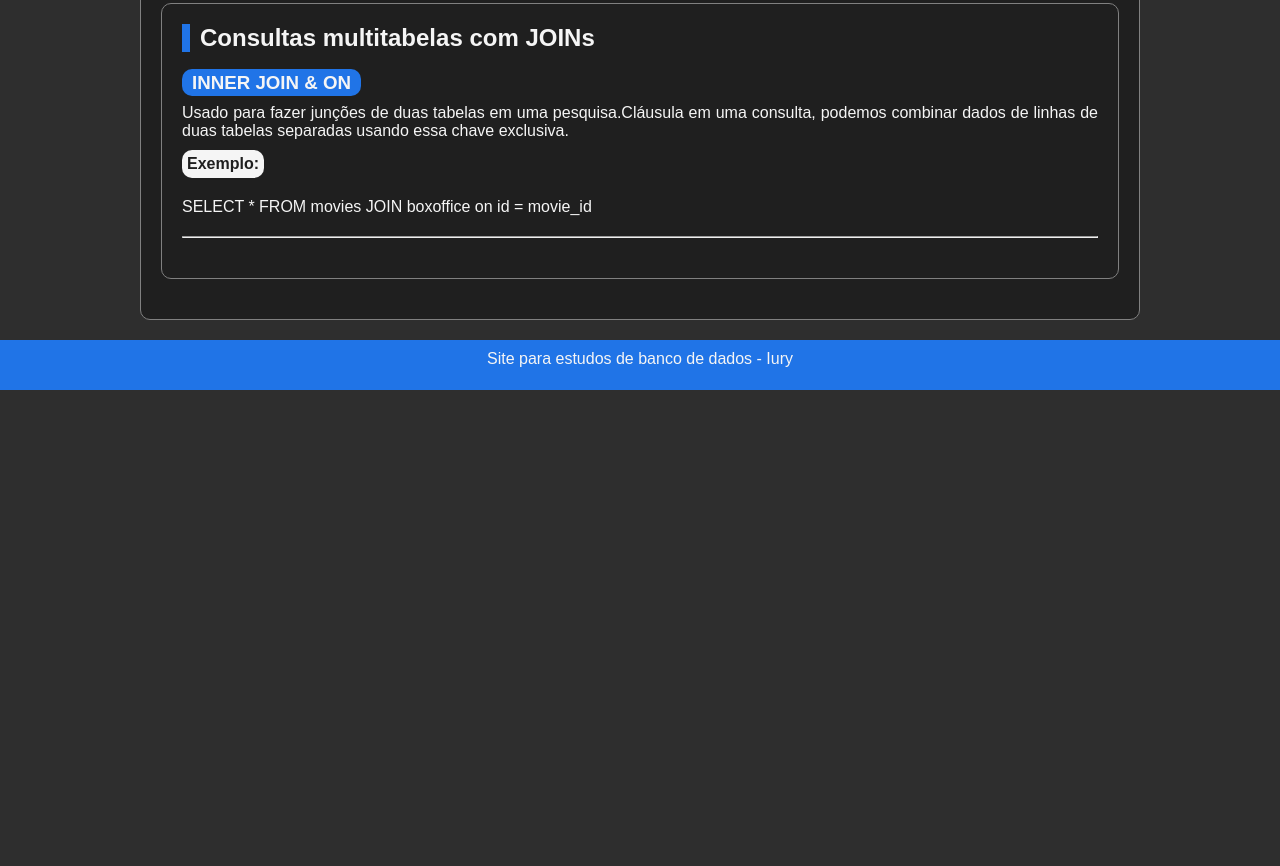
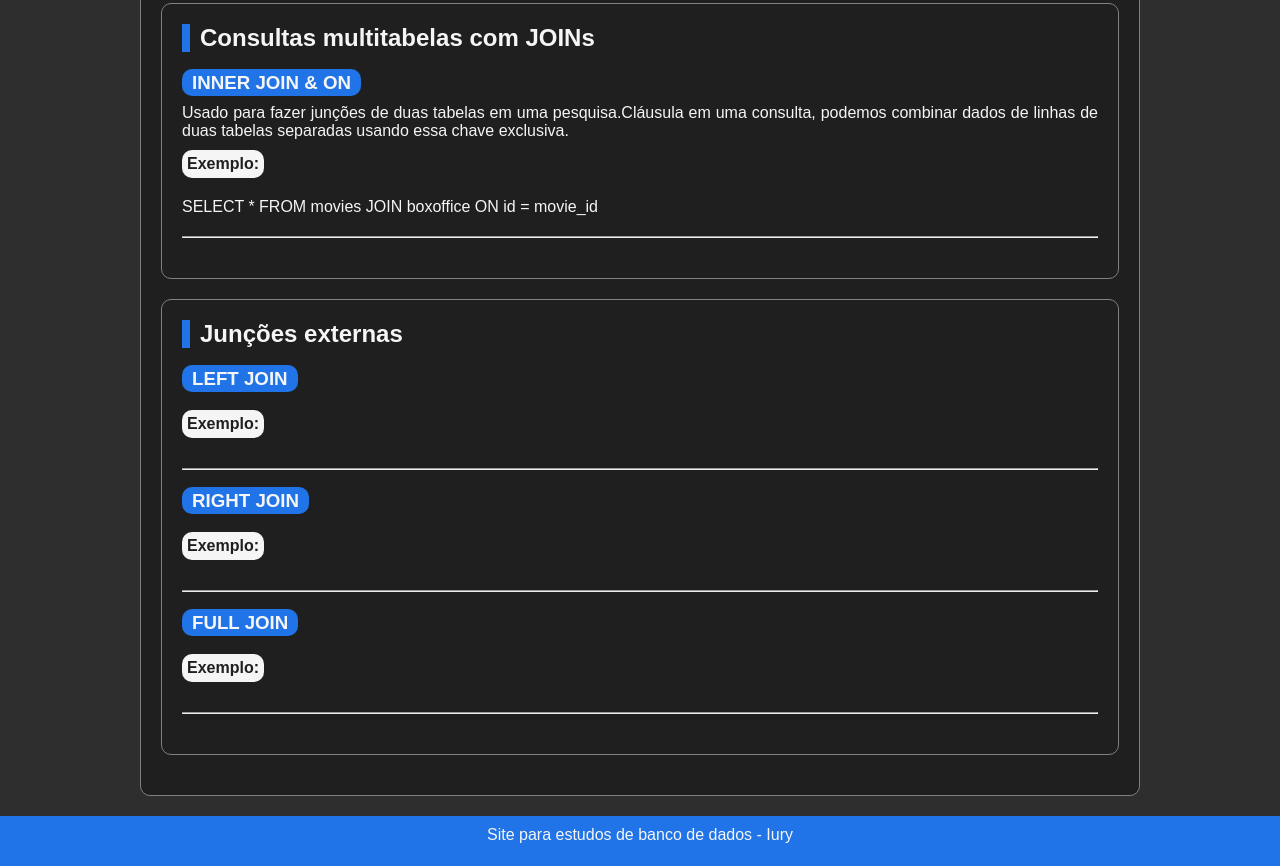
Before and after one commit to IuryPichitelli/SQL_Bolt, a plain HTML site: page index.html in a window 1280 px wide. Shown: the part 5020-5886 px from the top of the page. Before the commit the page ends 5410 px from the top, so only its background shows below. Drawn offline with Linux system fonts and the light colour scheme.

Commit message:
Update index.html

```diff
--- a/index.html
+++ b/index.html
@@ -51,6 +51,7 @@
                     <li>OFFSET = especificará onde começar a contagem do número de linhas.</li>
                 </ul>
             </div>
+
             <div class="containerTemas">
                 <h2>CONSULTAS SELECT</h2>
                 <h3>SELECT</h3>
@@ -60,6 +61,7 @@
                     <li>select * from nome_tabela = ( * ) seleciona todas as colunas da tabela</li>
                 </ul>
             </div>
+
             <div class="containerTemas">
                 <h2>CONSULTAS COM RESTRIÇÕES PART 01</h2>
                 <h3>WHERE</h3>
@@ -142,6 +144,7 @@
                 <p class="exemplos">Exemplos:</p>
                 <img class="imageInsideArticle" src="images/exemplosOperadoresPratica.png" alt="exemplos">
             </div>
+
             <div class="containerTemas">
                 <h2>Filtrando e classificando resultados de consulta</h2>
                 <h3>DISTINCT</h3>
@@ -165,12 +168,34 @@
                 <p>SELECT nome_coluna FROM nome_tabela ORDER BY nome_coluna ASC/DESC</p>
                 <hr>
             </div>
+
             <div class="containerTemas">
                 <h2>Consultas multitabelas com JOINs</h2>
                 <h3>INNER JOIN & ON</h3>
                 <p>Usado para fazer junções de duas tabelas em uma pesquisa.Cláusula em uma consulta, podemos combinar dados de linhas de duas tabelas separadas usando essa chave exclusiva. </p>
                 <p class="exemplos">Exemplo:</p>
-                <p>SELECT * FROM movies JOIN boxoffice on id = movie_id</p>
+                <p>SELECT * FROM movies JOIN boxoffice ON id = movie_id</p>
+                <hr>
+            </div>
+
+            <div class="containerTemas">
+                <h2>Junções externas</h2>
+                <h3>LEFT JOIN</h3>
+                <p></p>
+                <p class="exemplos">Exemplo:</p>
+                <p></p>
+                <hr>
+
+                <h3>RIGHT JOIN</h3>
+                <p></p>
+                <p class="exemplos">Exemplo:</p>
+                <p></p>
+                <hr>
+
+                <h3>FULL JOIN</h3>
+                <p></p>
+                <p class="exemplos">Exemplo:</p>
+                <p></p>
                 <hr>
             </div>
         </article>
```
